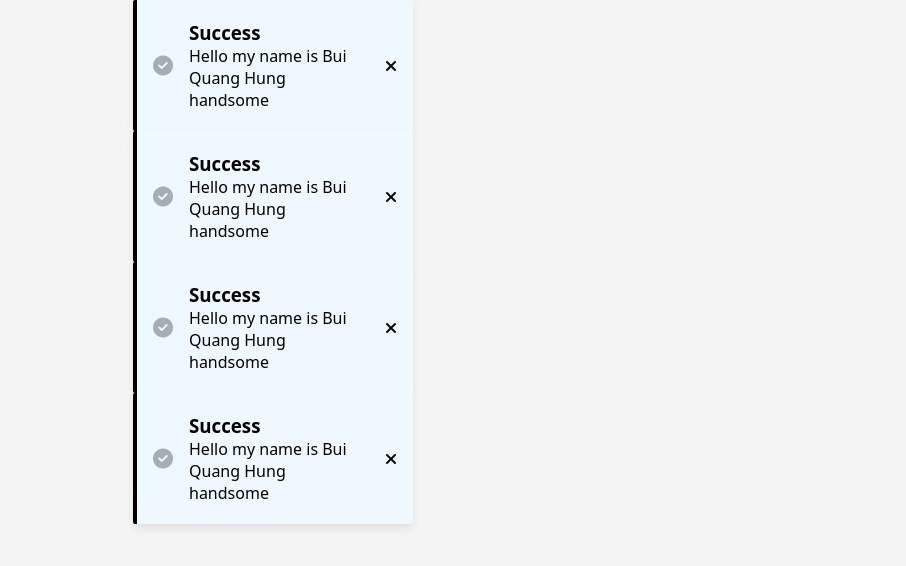
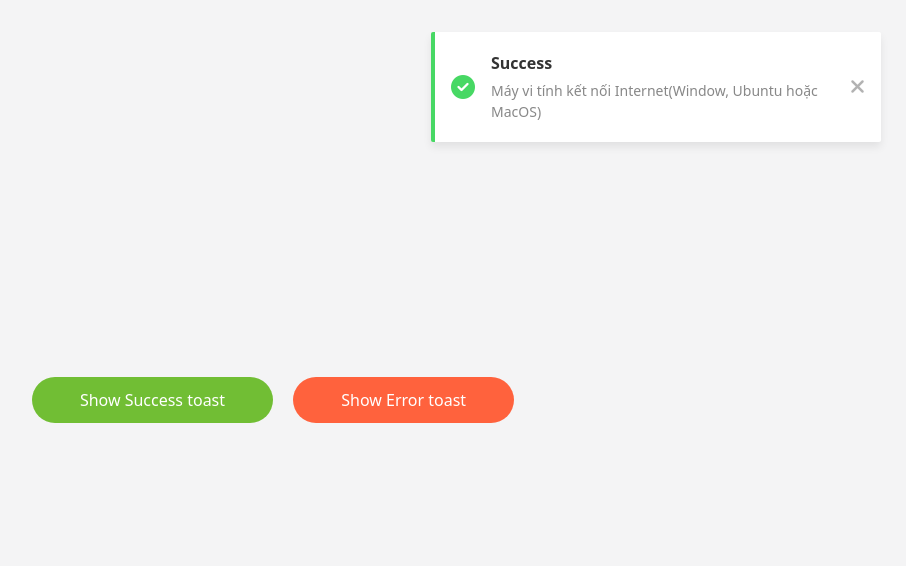
Before and after one commit to Gnuhq26/Toast_Message_UI, a plain HTML site: page index.html in a window 1280 px wide. Shown: the whole page, without its empty margins (367-1273 px from the left). Drawn offline with Linux system fonts and the light colour scheme.

Commit message:
upload files

```diff
--- a/index.html
+++ b/index.html
@@ -7,64 +7,32 @@
     <link rel="stylesheet" href="https://cdnjs.cloudflare.com/ajax/libs/font-awesome/6.6.0/css/all.min.css" integrity="sha512-Kc323vGBEqzTmouAECnVceyQqyqdsSiqLQISBL29aUW4U/M7pSPA/gEUZQqv1cwx4OnYxTxve5UMg5GT6L4JJg==" crossorigin="anonymous" referrerpolicy="no-referrer" />
 </head>
 <body>
-    <div>
-        <div class="toast">
+    <div id="toast">
+        <div class="toast toast--success">
             <div class="toast__icon">
                 <i class="fas fa-check-circle"></i>
             </div>
             <div class="toast__body">
                 <h3 class="toast__title">Success</h3>
-                <p class="toast__msg">Hello my name is Bui Quang Hung handsome</p>
+                <p class="toast__msg">Máy vi tính kết nối Internet(Window, Ubuntu hoặc MacOS)</p>
             </div>
             <div class="toast__close">
                 <i class="fas fa-times"></i>
             </div>
         </div>
     </div>
+    <div>
+        <div class="btn btn--success">Show Success toast</div>
+        <div class="btn btn--danger">Show Error toast</div>
+    </div>
+    <script>
+        function toast() {
 
-    <div>
-        <div class="toast">
-            <div class="toast__icon">
-                <i class="fas fa-check-circle"></i>
-            </div>
-            <div class="toast__body">
-                <h3 class="toast__title">Success</h3>
-                <p class="toast__msg">Hello my name is Bui Quang Hung handsome</p>
-            </div>
-            <div class="toast__close">
-                <i class="fas fa-times"></i>
-            </div>
-        </div>
-    </div>
+        };
 
-    <div>
-        <div class="toast">
-            <div class="toast__icon">
-                <i class="fas fa-check-circle"></i>
-            </div>
-            <div class="toast__body">
-                <h3 class="toast__title">Success</h3>
-                <p class="toast__msg">Hello my name is Bui Quang Hung handsome</p>
-            </div>
-            <div class="toast__close">
-                <i class="fas fa-times"></i>
-            </div>
-        </div>
-    </div>
-
-    <div>
-        <div class="toast">
-            <div class="toast__icon">
-                <i class="fas fa-check-circle"></i>
-            </div>
-            <div class="toast__body">
-                <h3 class="toast__title">Success</h3>
-                <p class="toast__msg">Hello my name is Bui Quang Hung handsome</p>
-            </div>
-            <div class="toast__close">
-                <i class="fas fa-times"></i>
-            </div>
-        </div>
-    </div>
+        toast({
+            title:
+        })
+    </script>
 </body>
 </html>
--- a/style.css
+++ b/style.css
@@ -13,16 +13,133 @@
   }
 
   body > div {
-    margin: 0 500px;
+    margin: auto;
   }
+
+  /* ======= Buttons ======== */
+
+  /* Block */
+  .btn {
+    display: inline-block;
+    text-decoration: none;
+    background-color: transparent;
+    border: none;
+    outline: none;
+    color: #fff;
+    padding: 12px 48px;
+    border-radius: 50px;
+    cursor: pointer;
+    min-width: 120px;
+    transition: opacity 0.2s ease;
+  }
+
+  /* Modifier */
+  .btn--size-l {
+    padding: 16px 56px;
+  }
+
+  .btn--size-s {
+    padding: 8px 32px;
+  }
+
+  .btn:hover {
+    opacity: 0.8;
+  }
+
+  .btn + .btn {
+    margin-left: 16px;
+  }
+
+  .btn--success {
+    background-color: #71be34;
+  }
+
+  .btn--warn {
+    background-color: #ffb702;
+  }
+
+  .btn--danger {
+    background-color: #ff623d;
+  }
+
+  .btn--disabled {
+    opacity: 0.5 !important;
+    cursor: default;
+  }
+
+  /* ======= Toast message ======== */
+
+  #toast {
+    position: fixed;
+    top: 32px;
+    right: 32px;
+    z-index: 999999;
+  }
+
   .toast {
     display: flex;
     align-items: center;
-    background-color: aliceblue;
+    background-color: #fff;
+    border-radius: 2px;
     padding: 20px 0;
-    border-radius: 2px;
+    min-width: 400px;
+    max-width: 450px;
     border-left: 4px solid;
     box-shadow: 0 5px 8px rgba(0, 0, 0, 0.08);
+    transition: all linear 0.3s;
+  }
+
+  @keyframes slideInLeft {
+    from {
+      opacity: 0;
+      transform: translateX(calc(100% + 32px));
+    }
+    to {
+      opacity: 1;
+      transform: translateX(0);
+    }
+  }
+
+  @keyframes fadeOut {
+    to {
+      opacity: 0;
+    }
+  }
+
+  .toast--success {
+    border-color: #47d864;
+  }
+
+  .toast--success .toast__icon {
+    color: #47d864;
+  }
+
+  .toast--info {
+    border-color: #2f86eb;
+  }
+
+  .toast--info .toast__icon {
+    color: #2f86eb;
+  }
+
+  .toast--warning {
+    border-color: #ffc021;
+  }
+
+  .toast--warning .toast__icon {
+    color: #ffc021;
+  }
+
+  .toast--error {
+    border-color: #ff623d;
+  }
+
+  .toast--error .toast__icon {
+    color: #ff623d;
+  }
+
+  .toast + .toast {
+    margin-top: 24px;
   }
 
   .toast__icon {
@@ -34,11 +151,25 @@
     padding: 0 16px;
   }
 
-.toast + .toast {
-    margin-top: 24px;
+  .toast__body {
+    flex-grow: 1;
   }
 
-.toast__icon {
+  .toast__title {
+    font-size: 16px;
+    font-weight: 600;
+    color: #333;
+  }
+
+  .toast__msg {
+    font-size: 14px;
+    color: #888;
+    margin-top: 6px;
+    line-height: 1.5;
+  }
+
+  .toast__close {
     font-size: 20px;
     color: rgba(0, 0, 0, 0.3);
+    cursor: pointer;
   }
```
Lines whose indentation alone changed are shown as unchanged.
